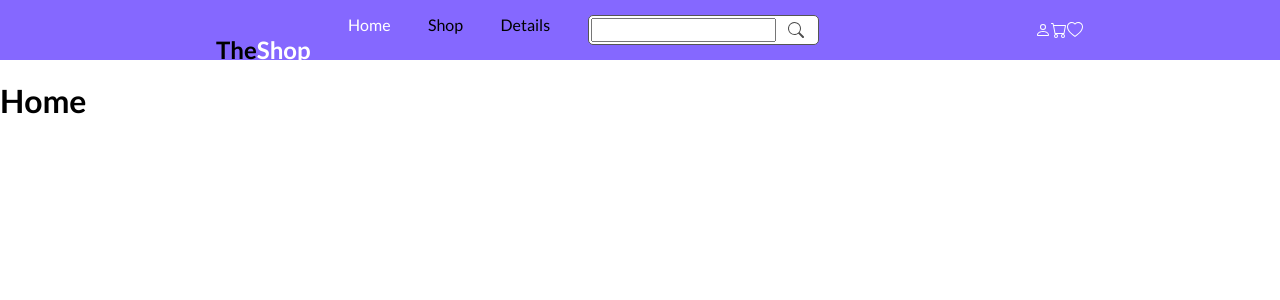
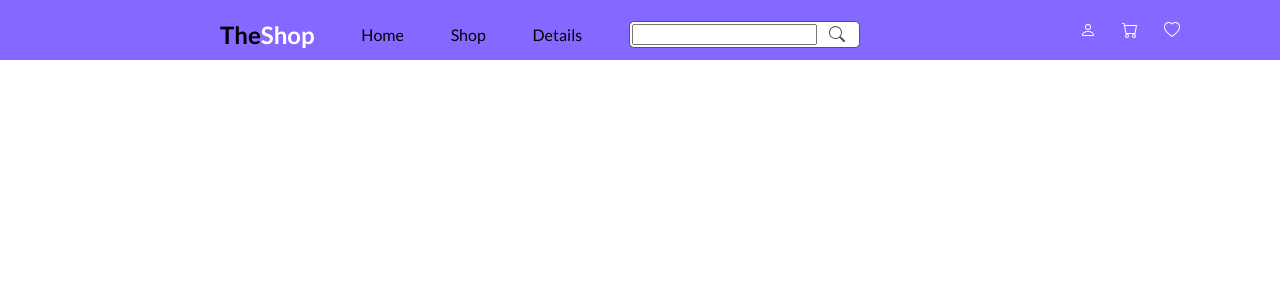
Before and after one commit to Aggio98/62.FrontEndWebShop, a React (Create React App) app: page / in a window 1280 px wide. Shown: the top 300 px of the page. Built offline with nearby package versions, Linux system fonts and the light colour scheme.

Commit message:
styled the NavBar and looks nice

```diff
--- a/src/App.js
+++ b/src/App.js
@@ -7,9 +7,10 @@ function App() {
     <div>
       <NavBar/>
       <Routes>
-        <Route path="/" element={<HomePage/>}/>
+        <Route path="/home" element={<HomePage/>}/>
         <Route path="/shop" element={<ShopPage/>}/>
-        <Route path="/details/:id" element={<DetailsPage/>}/>
+          <Route path="/details/:id" element={<DetailsPage/>}/>
+
       </Routes>
     </div>
   );
--- a/src/components/NavBar/index.js
+++ b/src/components/NavBar/index.js
@@ -10,7 +10,7 @@ const NavBar = ()=>{
 					<span>The</span>
 					<span style={{ color: "white" }}>Shop</span>
 				</h2>
-                    <NavLink to="/" className='links' >Home</NavLink>
+                    <NavLink to="/home" className='links' >Home</NavLink>
                     <NavLink to="/shop" className='links' >Shop</NavLink>
                     <NavLink to="/details/:id" className='links' >Details</NavLink>
                     <form>
--- a/src/components/NavBar/style.css
+++ b/src/components/NavBar/style.css
@@ -11,11 +11,12 @@
     margin-top:auto;
     margin-bottom: auto;
     margin-right:auto;
+    min-width: 100px;
     margin-left:auto;
     width: 50%;
-    height: 30px;
     display:flex;
-    justify-content: space-around
+    justify-content: space-between;
+    align-items: center
 
 }
 
@@ -82,5 +83,7 @@ input[type="search"]:focus {
     display: flex;
     color: white;
     align-items: center;
-    margin-right: auto
+    min-width: 100px;
+    justify-content: space-between;
+    margin-right:100px
   }
```
